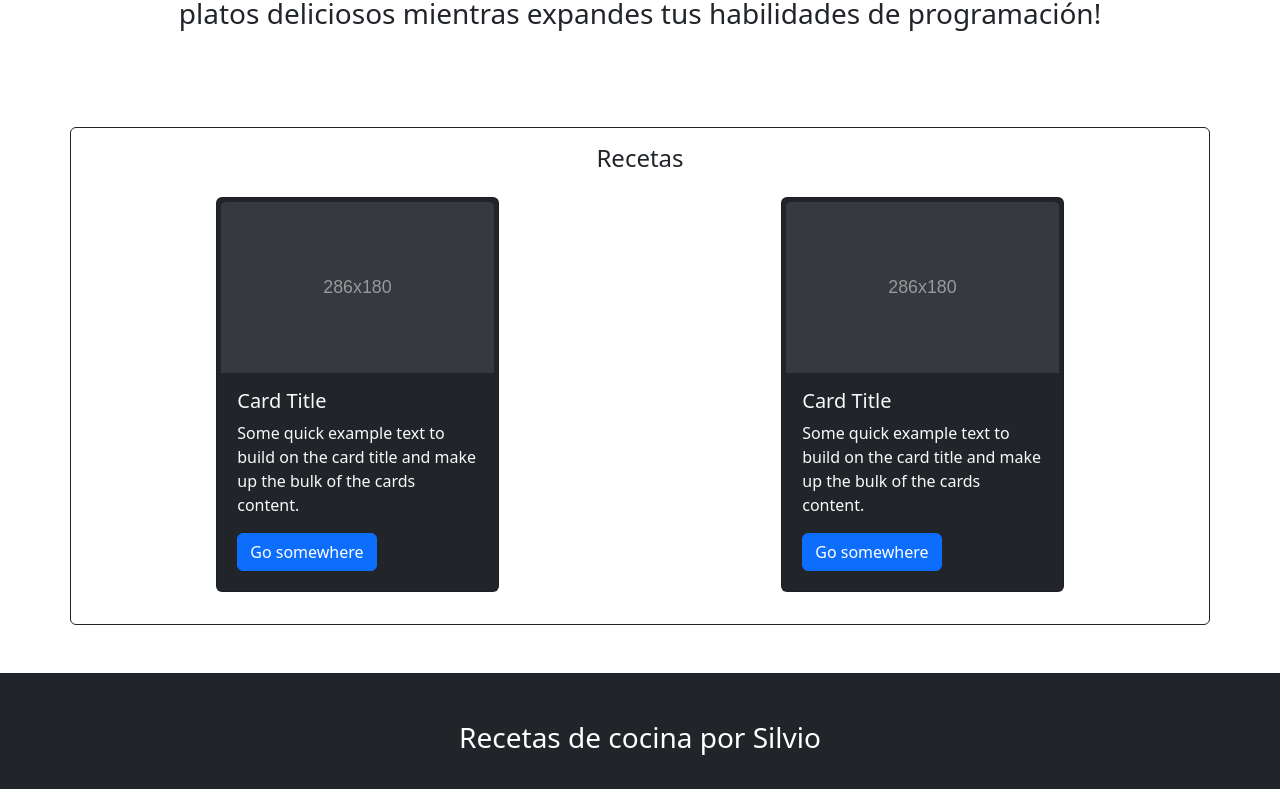
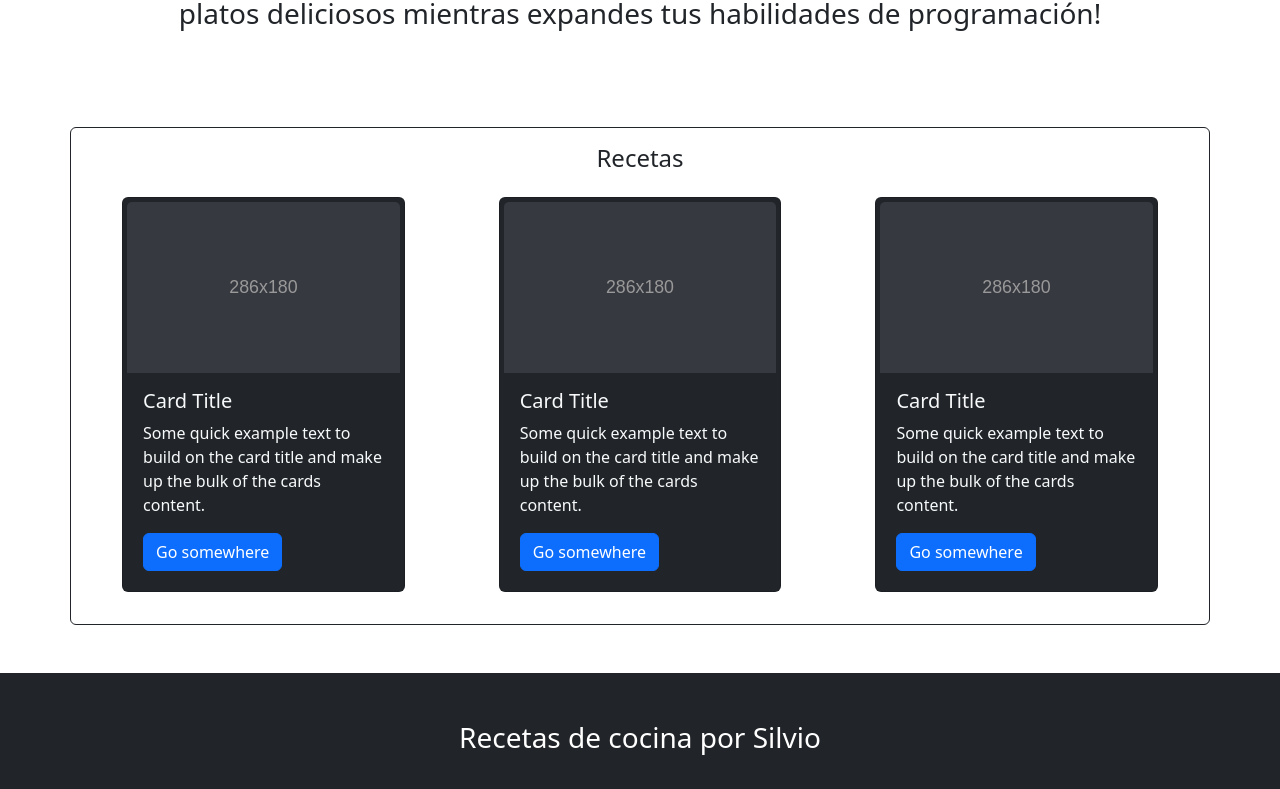
Before and after one commit to silviojrcc/ejercicio14-react, a React (Vite) app: page / in a window 1280 px wide. Shown: the part 585-1374 px from the top of the page. Built offline with nearby package versions, Linux system fonts and the light colour scheme; data requests are answered from the project's data file.

Commit message:
modifica las recetas en la lista de administrador

```diff
--- a/db.json
+++ b/db.json
@@ -29,6 +29,27 @@
         "tomarlo"
       ],
       "id": 2
+    },
+    {
+      "nombreReceta": "una receta",
+      "descripcionReceta": "esta es una receta muy loca que hace recetas",
+      "ingredientesReceta": [
+        "jamon",
+        " tomate",
+        " lechuga",
+        " pan",
+        " carne"
+      ],
+      "pasosReceta": [
+        "partir el pan",
+        "meter el jamon en medio",
+        "cortar la lechuga y meterla adentro del pan",
+        "colorcar la carne",
+        "ponerle tomate ",
+        "cerrar el pan"
+      ],
+      "imagenReceta": "imagen loca",
+      "id": 3
     }
   ],
   "usuarios": [
--- a/src/components/pages/Administrador.jsx
+++ b/src/components/pages/Administrador.jsx
@@ -12,7 +12,6 @@ const Administrador = () => {
     useEffect(() => {
         obtenerRecetas().then((respuesta) => {
             if(respuesta){
-                console.log(respuesta);
                 setRecetas(respuesta);
             } else {
                Swal.fire("Oops...", "No hay recetas registradas", "error");
--- a/src/components/pages/receta/RecetaListItem.jsx
+++ b/src/components/pages/receta/RecetaListItem.jsx
@@ -3,15 +3,15 @@ import { Button } from 'react-bootstrap';
 import { Link } from 'react-router-dom';
 
 
-const RecetaListItem = props => {
+const RecetaListItem = ({receta}) => {
 
     return (
         <tr>
-            <td>Guiso de lentejas</td>
-            <td className='recortar-texto'>Para palear el frío, una opción conocida, rica y nutritiva es preparar un guiso de lentejas. En sus variedades, el guiso de lentejas puede incluir entre sus ingredientes chorizo, carne o hacerse de forma tradicional, aportando pocas calorías pero suficientes para calentar el cuerpo. El paso a paso para prepararlo y una receta plus: con bondiola y osobuco.</td>
-            <td className='recortar-texto'>https://media.minutouno.com/p/140fd8e8277fd049b1d0bacf9caba8ce/adjuntos/150/imagenes/039/020/0039020458/guiso-lentejas-maikyjpg.jpg</td>
+            <td>{receta.nombreReceta}</td>
+            <td className='recortar-texto'>{receta.descripcionReceta}</td>
+            <td className='recortar-texto'>{receta.imagenReceta}</td>
             <td className='d-flex justify-content-around '>
-                <Link to={"administrador/editar-producto/" + producto.id} className='btn-success'>Edit</Link>
+                <Link to={"administrador/editar-producto/" + receta.id} className='btn-success'>Edit</Link>
                 <Button className='btn-danger'>Delete</Button>
             </td>
         </tr>
```
